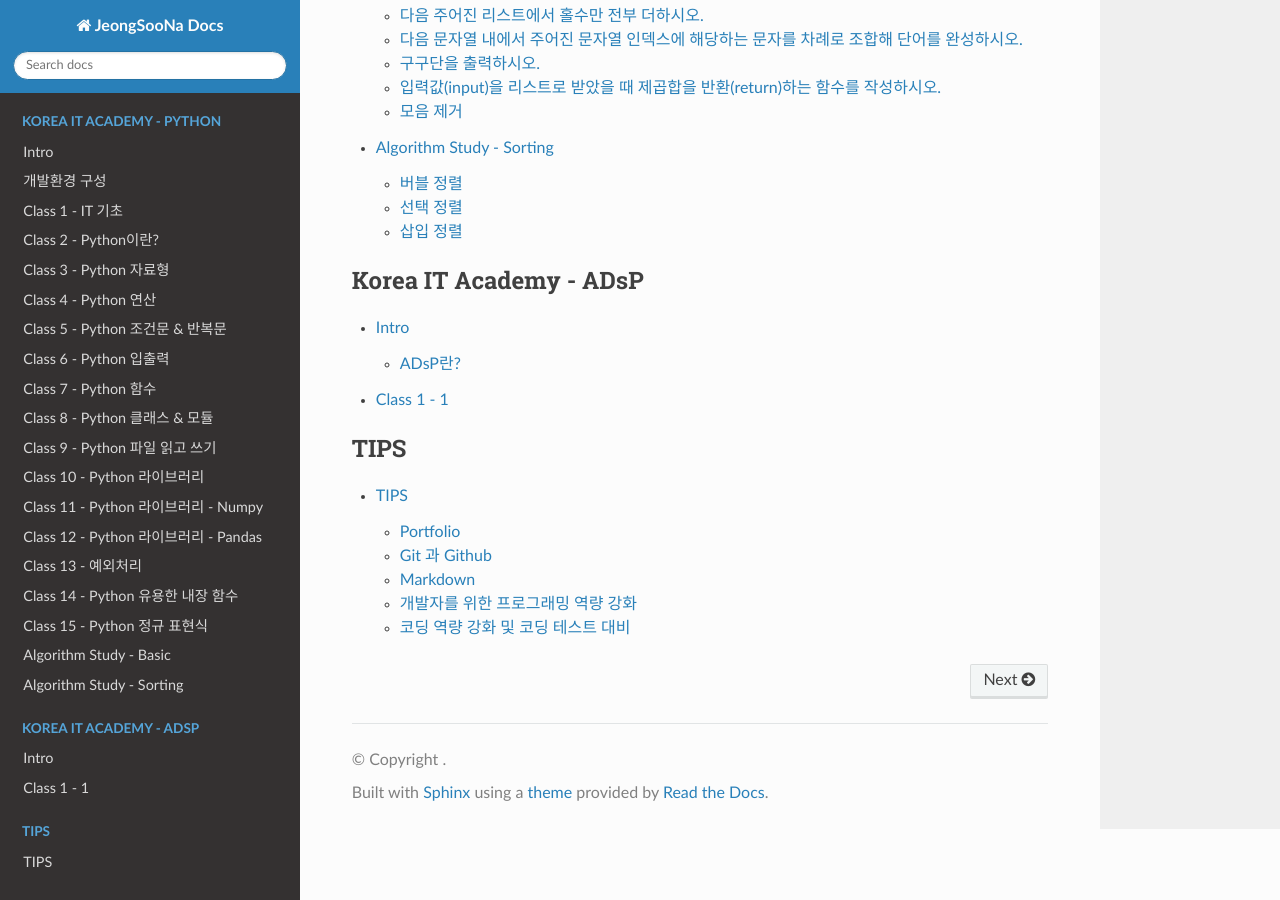
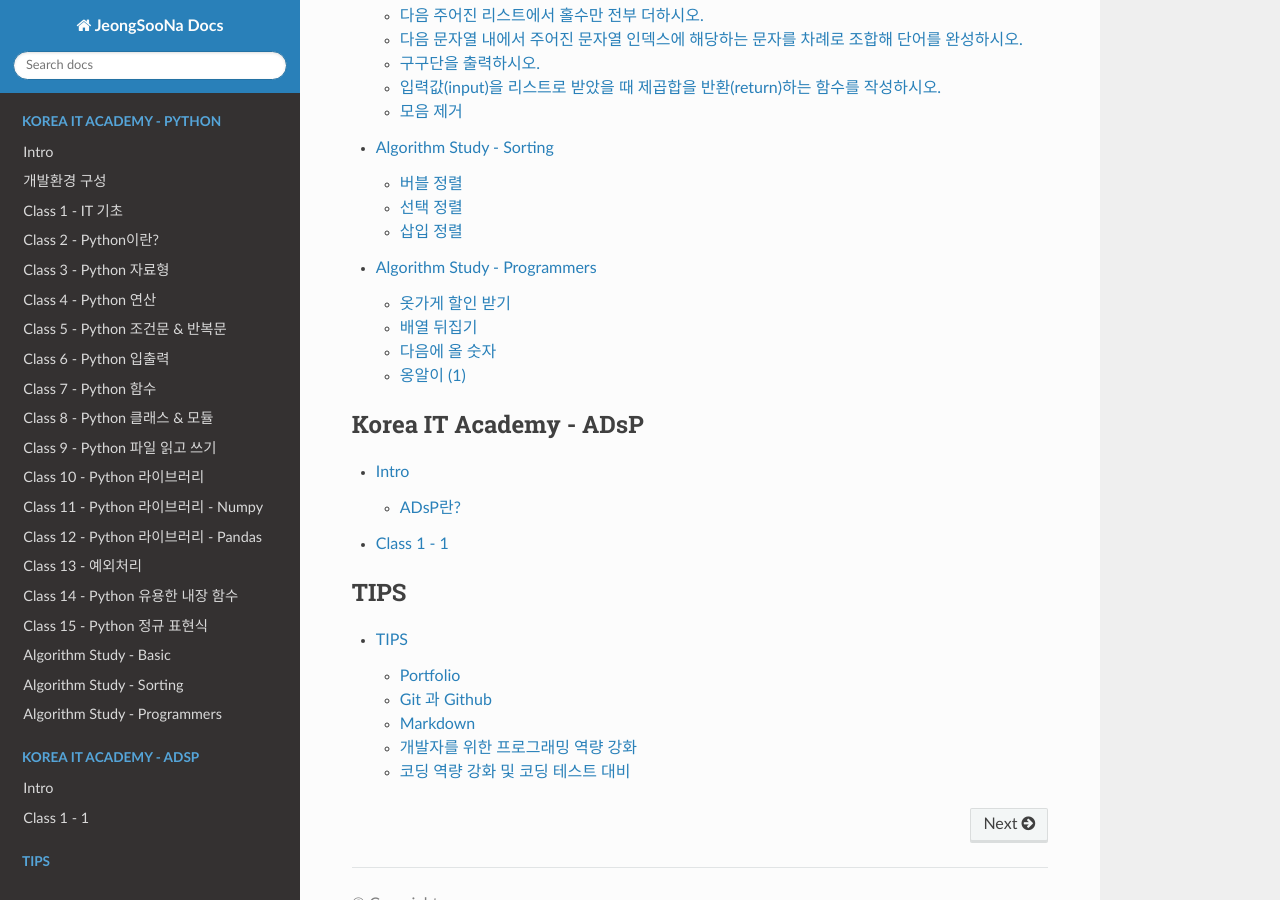
Before and after one commit to JeongSooNa/JeongSooNa-Docs, a Sphinx documentation site: the page built from docs/index.md, in a window 1280 px wide and 900 px high, scrolled down 4603 px. Built offline with Sphinx 7.4.7 and the Read the Docs theme 3.1.0, drawn with Linux system fonts in a browser that asks for light colours.

Commit message:
update docs

````diff
--- a/docs/index.md
+++ b/docs/index.md
@@ -67,6 +67,7 @@
 Korea_IT_Academy-Python/class_15.md
 Korea_IT_Academy-Python/Algorithm_study-basic.md
 Korea_IT_Academy-Python/Algorithm_study-sorting.md
+Korea_IT_Academy-Python/Algorithm_study-Programmers.md
 ```
 
 <!--
````
